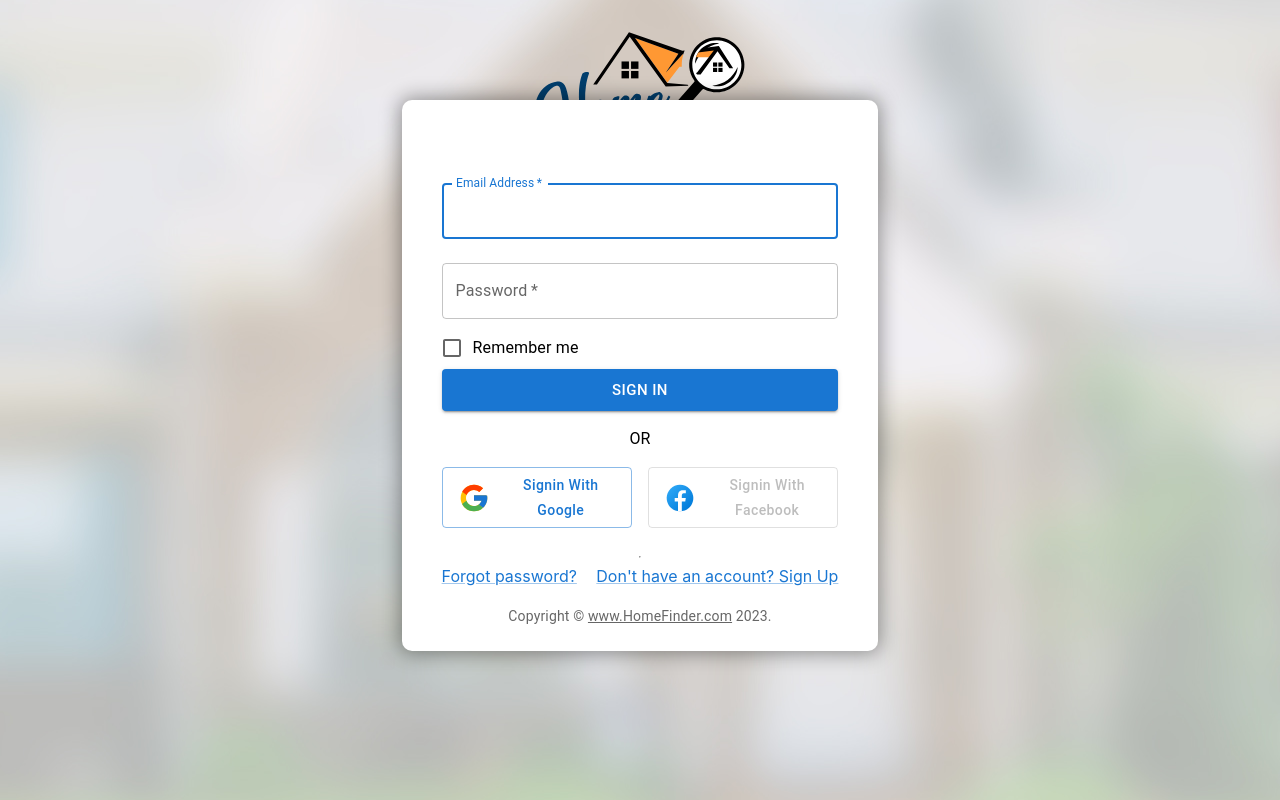
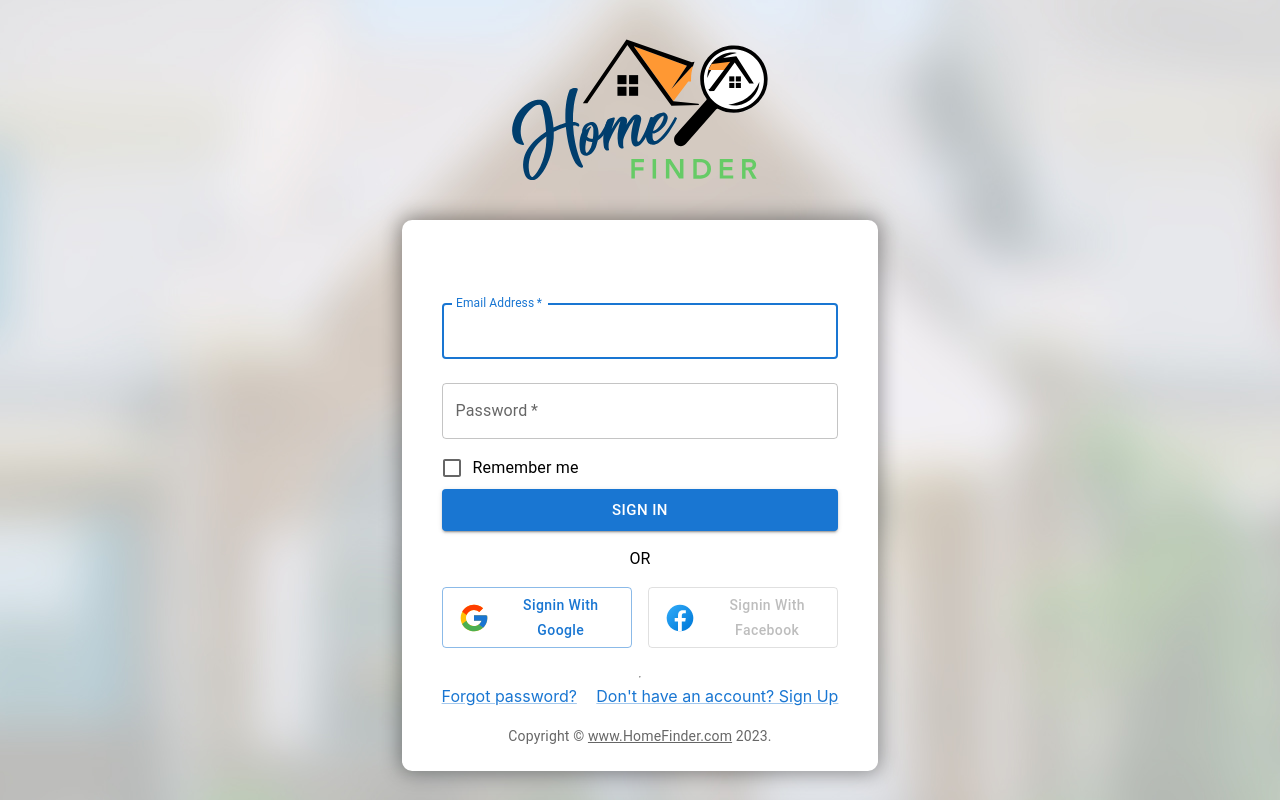
Before and after one commit to jinksendoh7/ApplicationProject_HomeFinder, a React (Create React App) app: page / in a window 1280 px wide. Shown: the top 800 px of the page. Built offline with nearby package versions, Linux system fonts and the light colour scheme; no server answers.

Commit message:
fix logo

```diff
--- a/src/components/form/login/LoginForm.css
+++ b/src/components/form/login/LoginForm.css
@@ -39,12 +39,14 @@
     height: 32px;
     padding-right: 1rem;
 }
-
+.wrapper-logo{
+    min-height:220px;
+}
 
 .loginLogo {
     display: flex;
     width: 100%;
-    height: 180px;
+    height: 220px;
     margin: 0 auto;
 }
 .signUpLogo {
```
